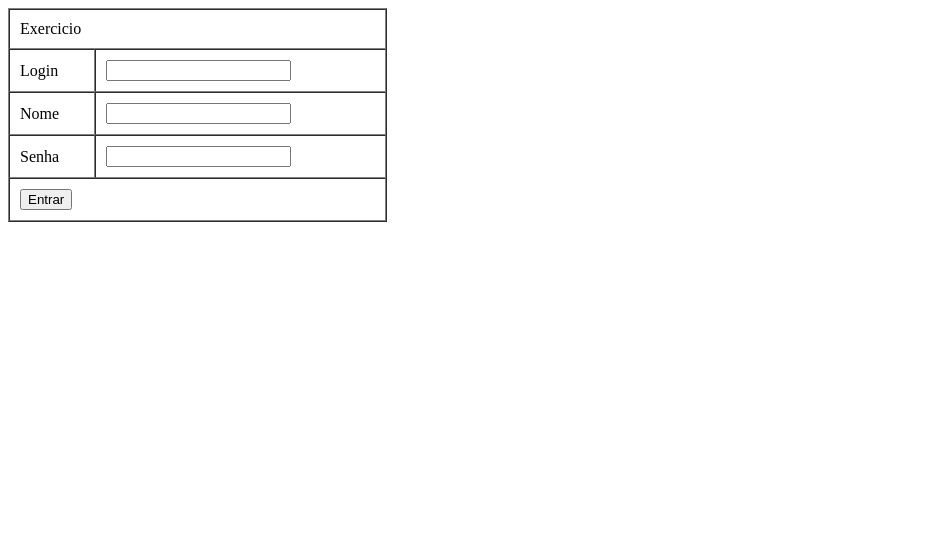
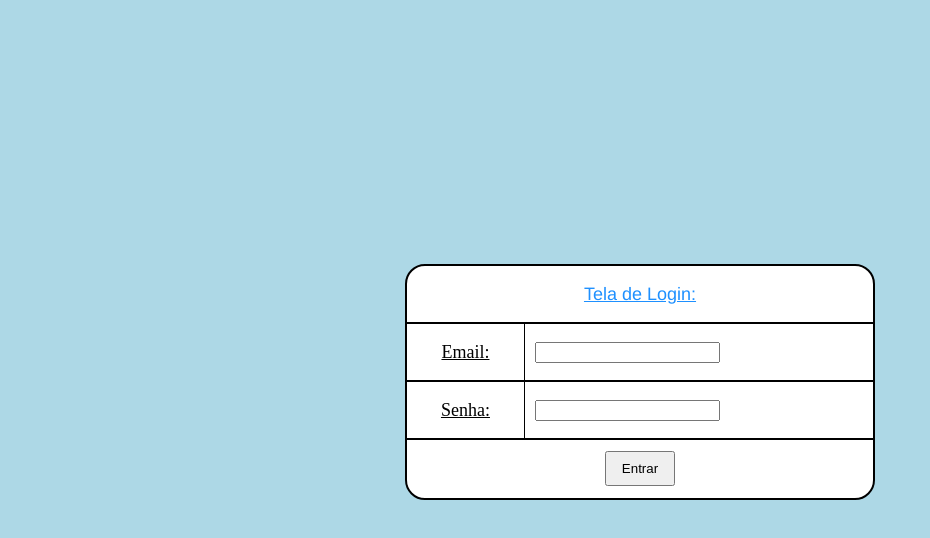
Before and after one commit to KauanPN/frontend, a plain HTML site: page index.html in a window 1280 px wide. Shown: the whole page, without its empty margins (0-930 px from the left). Drawn offline with Linux system fonts and the light colour scheme.

Commit message:
Add files via upload

```diff
--- a/estilo.css
+++ b/estilo.css
@@ -0,0 +1,20 @@
+*{
+    margin: 0;
+}
+form{
+    width: 466px;
+    height: 232px;
+    margin: 0 auto;
+    margin-top: 33vh;
+    background-color: white;
+    border-radius: 20px;
+    border: 2px solid black;
+    overflow: hidden;
+}
+table td {
+    height: 36px;
+    border: 1px solid black;
+}
+body {
+    background-color: lightblue;
+}
--- a/index.html
+++ b/index.html
@@ -3,45 +3,39 @@
 <head>
     <meta charset="UTF-8">
     <meta name="viewport" content="width=device-width, initial-scale=1.0">
-    <title>Document</title>
+    <link rel="stylesheet" href="estilo.css">
+    <title>Exercício do Rodrigo</title>
 </head>
 <body>
     <form method="post" action="/">
-        <table width="30%" cellspacing="0" cellpadding="10" border="1">
+        <table width="100%" cellspacing="0" cellpadding="10" border="1" style="border: none;">
             <tr>
-                <td colspan="2">
-                    Exercicio
+                <td colspan="2" style="text-align: center; color: dodgerblue; text-decoration: underline; font-size: large;
+                font-family: 'Franklin Gothic Medium', 'Arial Narrow', Arial, sans-serif; border-top: none; border-left: none;border-right: none; ">
+                    Tela de Login:
                 </td>
             </tr>
             <tr>
-                <td>
-                    Login
+                <td style="text-align: center; text-decoration: underline; font-size: large; border-left: none;border-right: none;">
+                    Email:
                 </td>
-                <td>
-                    <input type="text" name="login"/>
+                <td style="border-right: none;">
+                    <input type="text" name="email"/>
                 </td>
             </tr>
-            <tr>
-                <td>
-                    Nome
-                </td>
-                <td>
-                    <input type="text" name="nome"/>
-                </td>
                 <tr>
-                    <td>
-                        Senha
+                    <td style="text-align: center; text-decoration: underline; font-size: large;  border-left: none;border-right: none;">
+                        Senha:
                     </td>
-                    <td>
+                    <td style="border-right: none;">
                         <input type="password" name="senha" maxlength="10"/>
                     </td>
                 </tr>
                 <tr>
-                    <td colspan="2">
-                        <input type="submit" name="botao" value="Entrar"/>
+                    <td colspan="2" style="text-align: center;  border-left: none;border-right: none; border-bottom: none;">
+                        <input type="submit" name="botao" value="Entrar" style="width: 70px; height: 35px;"/>
                     </td>
                 </tr>
-            </tr>
         </table>
     </form>
 </body>
```
